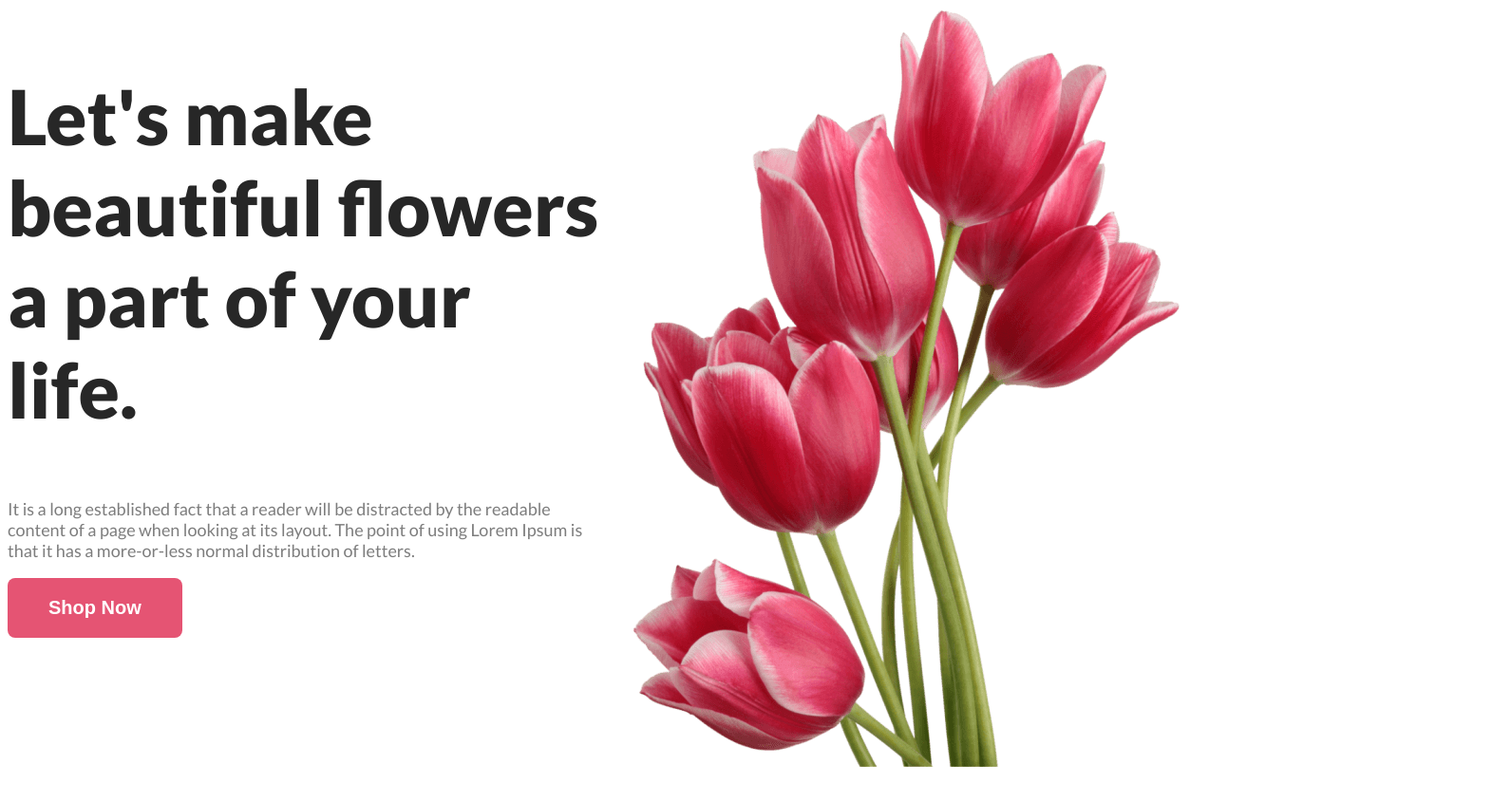
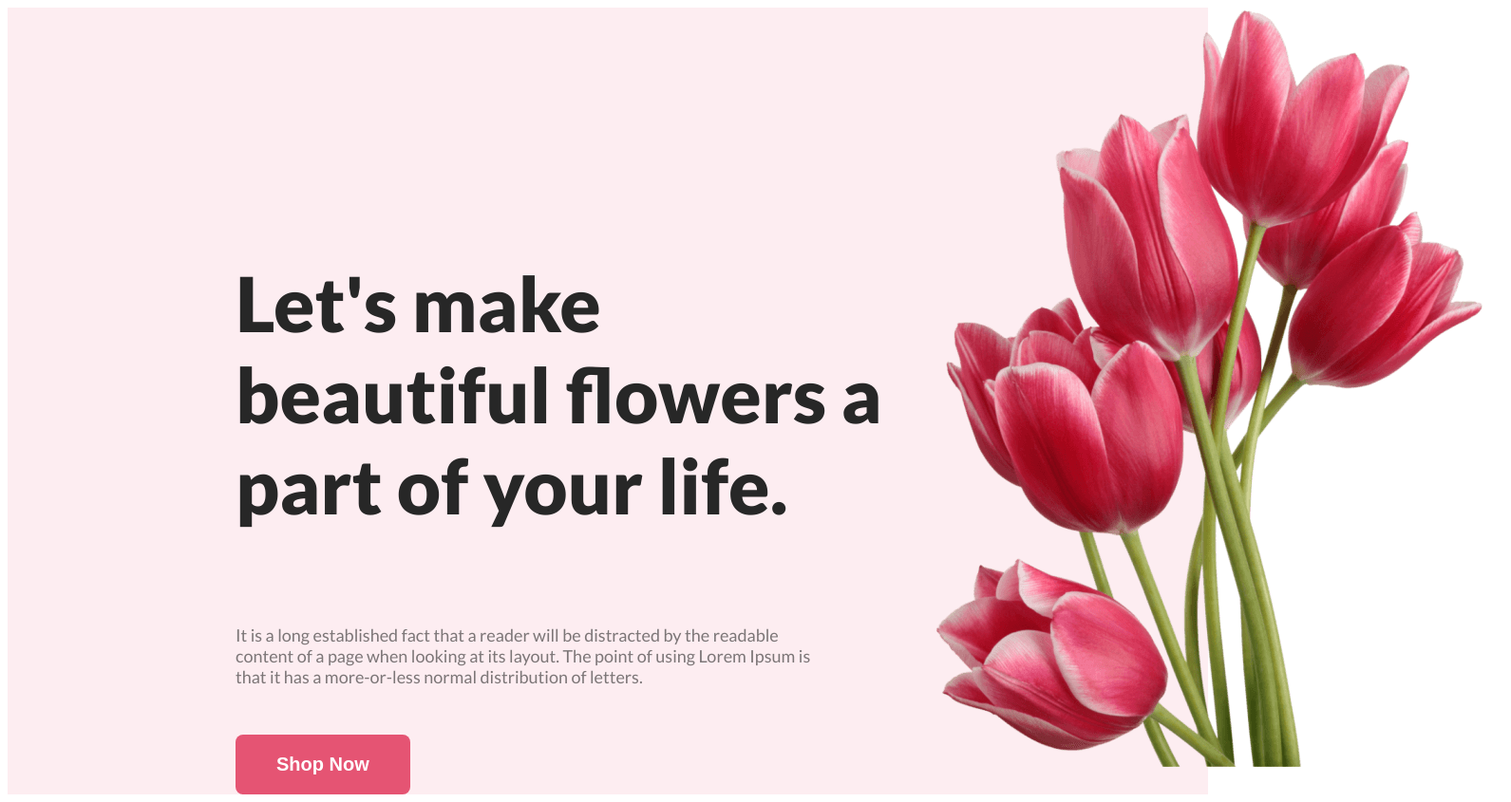
Before and after one commit to sohag55rana/flower-shop-assignment, a plain HTML site: page index.html in a window 1280 px wide. Shown: the whole page at 95% size, 1591 px wide, since content can reach past the window. Before the commit the page ends 819 px from the top, so only its background shows below. Drawn offline with Linux system fonts and the light colour scheme.

Commit message:
added new css

```diff
--- a/css/style.css
+++ b/css/style.css
@@ -6,18 +6,26 @@ body {
 /* header section here */
 .header-section{
     display: flex;
+    background: #E554731A;
+    padding:0 240px;
 }
 .header-title{
     color: #272727;
     font-size: 80px;
     font-weight: 800;
     text-align: left;
+    width: 708px;
+    padding-top: 197px;
+    padding-bottom: 32px;
 }
 .header-description{
     color: #27272799;
     font-size: 18px;
     font-weight: 400;
     text-align: left;
+    width: 634px;
+    padding-top: 0;
+    padding-bottom: 32px;
 }
 .primary-btn{
     color: rgb(255, 255, 255);
```
